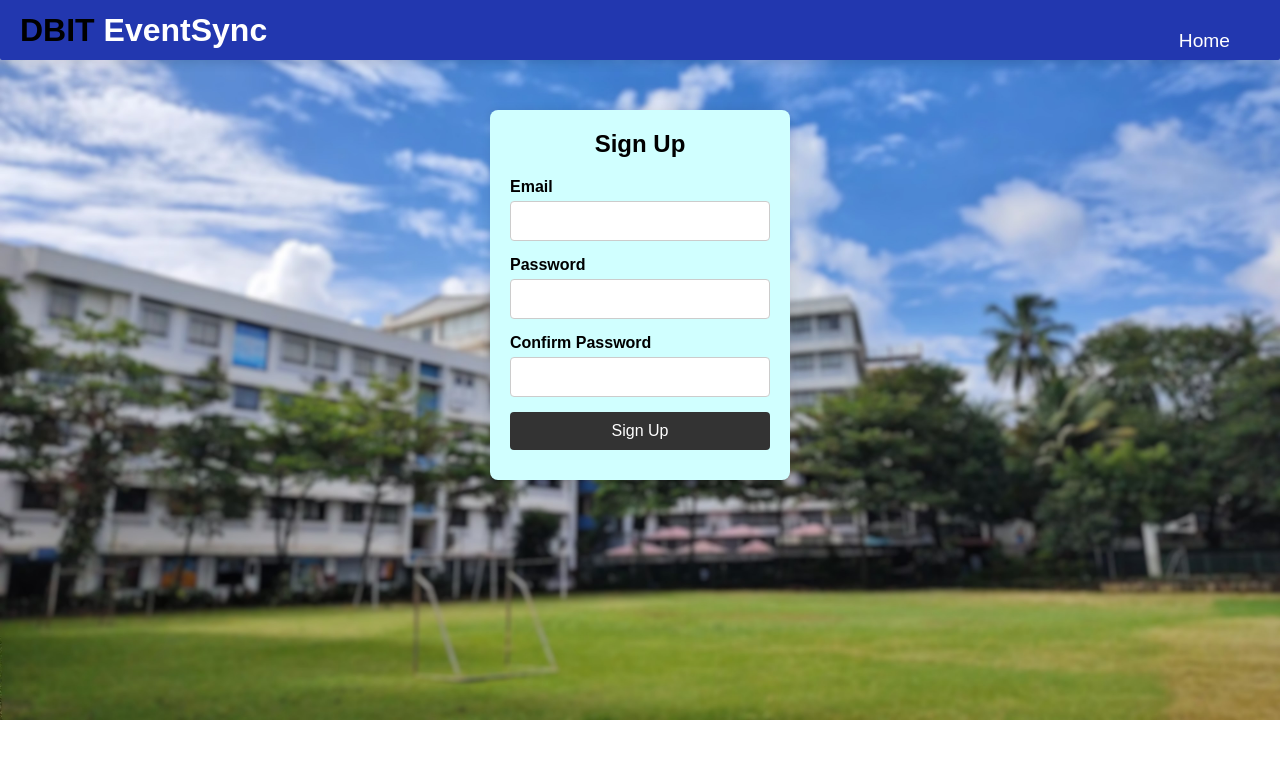
After one commit to Keigan-Cardoza88/EVENT-MANAGEMENT-SYSTEM-JCK, a PHP site: page /sign-up.html in a window 1280 px wide. The commit adds this page. Shown: the top 759 px of the page. Run offline with PHP 8.4, Linux system fonts and the light colour scheme.

Commit message:
latest with sign in feature

```diff
--- a/scripts.js
+++ b/scripts.js
@@ -1,4 +1,3 @@
-// Placeholder to store events from localStorage
 let events = JSON.parse(localStorage.getItem('events')) || [];
 
 document.addEventListener('DOMContentLoaded', () => {
@@ -23,53 +22,70 @@ document.addEventListener('DOMContentLoaded', () => {
     }
 });
 
-// Handle sign-up form submission
+
 function handleSignUp(e) {
     e.preventDefault();
-
-    // Get form data
     const formData = new FormData(document.getElementById('signUpForm'));
 
-    // Send data to the PHP script
-    fetch('sign-up.php', {
+    fetch('sign-up-handler.php', {
         method: 'POST',
         body: formData
     })
     .then(response => response.text())
     .then(data => {
-        console.log('Sign-Up Response:', data); // Log the response for debugging
-        alert(data); // Display the response from PHP
-        if (data.trim() === 'Registration successful') {
-            document.getElementById('signUpForm').reset(); // Clear the form
-            window.location.href = 'head-index.php'; // Redirect on success
-        }
+        const trimmedData = data.trim();
+        const resultElement = document.getElementById('resultMessage');
+
+        // Display the message returned from the PHP script
+        resultElement.innerHTML = trimmedData;
+        resultElement.style.color = trimmedData.includes('successful') ? 'green' : 'red'; // Set color based on success or failure
     })
-    .catch(error => console.error('Error:', error)); // Log any errors
+    .catch(error => {
+        console.error('Error:', error);
+        const resultElement = document.getElementById('resultMessage');
+        resultElement.textContent = 'An unexpected error occurred.';
+        resultElement.style.color = 'red';
+    });
 }
+
+
+
 
 // Handle login form submission
 function handleLogin(e) {
     e.preventDefault();
-
-    // Get form data
     const formData = new FormData(document.getElementById('loginForm'));
 
-    // Send data to the PHP script
-    fetch('login.php', {
+    fetch('login-handler.php', {
         method: 'POST',
         body: formData
     })
     .then(response => response.text())
     .then(data => {
-        console.log('Login Response:', data); // Log the response for debugging
-        alert(data); // Display the response from PHP
-        if (data.trim() === 'Login successful') {
-            document.getElementById('loginForm').reset(); // Clear the form
-            window.location.href = 'head-index.php'; // Redirect on success
+        const trimmedData = data.trim();
+        const resultElement = document.getElementById('resultMessage');
+
+        if (trimmedData === 'Login successful') {
+            // Display a clickable URL instead of redirecting
+            resultElement.innerHTML = 'Login successful! <a href="index2.html">Go to Homepage</a>';
+            resultElement.style.color = 'green'; // Change color for success message
+        } else {
+            // Show the error message on the page
+            resultElement.textContent = trimmedData;
+            resultElement.style.color = 'red'; // Highlight error
         }
     })
-    .catch(error => console.error('Error:', error)); // Log any errors
+    .catch(error => {
+        console.error('Error:', error);
+        const resultElement = document.getElementById('resultMessage');
+        resultElement.textContent = 'An unexpected error occurred.';
+        resultElement.style.color = 'red';
+    });
 }
+
+
+
+
 
 // Function to create an event
 function createEvent(e) {
@@ -102,7 +118,7 @@ function createEvent(e) {
     localStorage.setItem('events', JSON.stringify(events));  // Save events to localStorage
 
     alert('Event created successfully!');
-    window.location.href = 'index.html'; // Redirect after creating the event
+    window.location.href = 'index.php'; // Redirect after creating the event
 }
 
 // Function to display ongoing events
--- /dev/null
+++ b/sign-up-styles.css
@@ -0,0 +1,122 @@
+/* Reset default styles */
+* {
+    margin: 0;
+    padding: 0;
+    box-sizing: border-box;
+}
+
+/* Body styling */
+body {
+    font-family: 'Poppins', sans-serif;
+    background-image: url('Images/dbit.jpeg');
+    background-position: center;
+    background-size: cover;
+    background-repeat: no-repeat;
+    background-position-y: top;
+}
+
+/* Header styling */
+header {
+    display: flex;
+    justify-content: space-between;
+    align-items: center;
+    padding: 10px 20px;
+    padding-right: 50px;
+    background-color: rgb(34, 55, 175);
+    box-shadow: 0 4px 10px rgba(0, 0, 0, 0.1);
+    border-radius: 0px 0px 2px 2px;
+}
+
+/* Navigation bar styling */
+.navBar {
+    display: flex;
+    flex-direction: column;
+    height: 20px;
+    margin-top: 20px;
+}
+
+.logo {
+    font-size: 2em;
+    font-weight: bold;
+    color: rgb(255, 255, 255);
+}
+
+nav ul {
+    list-style: none;
+    display: flex;
+}
+
+nav ul li {
+    margin-left: 30px;
+}
+
+nav ul li a {
+    text-decoration: none;
+    color: #ffffff;
+    font-size: 1.2em;
+    transition: color 0.3s ease;
+}
+
+nav ul li a:hover {
+    color: #b8e4f9;
+}
+
+/* Sign-up container styling */
+.signUpContainer {
+    width: 300px;
+    margin: 50px auto;
+    padding: 20px;
+    background-color: #d0ffff;
+    border-radius: 8px;
+    box-shadow: 0 0 10px rgba(0, 0, 0, 0.1);
+}
+
+/* Heading styling */
+h2 {
+    text-align: center;
+    margin-bottom: 20px;
+}
+
+/* Form styling */
+form {
+    display: flex;
+    flex-direction: column;
+}
+
+label {
+    margin-bottom: 5px;
+    font-weight: bold;
+}
+
+/* Input fields styling */
+input[type="text"],
+input[type="password"] {
+    padding: 10px;
+    margin-bottom: 15px;
+    border: 1px solid #ccc;
+    border-radius: 4px;
+    font-size: 16px;
+}
+
+/* Submit button styling */
+input[type="submit"] {
+    padding: 10px;
+    border: none;
+    border-radius: 4px;
+    background-color: #333;
+    color: #fff;
+    font-size: 16px;
+    cursor: pointer;
+}
+
+input[type="submit"]:hover {
+    background-color: #555;
+}
+
+/* Error message styling */
+#resultMessage {
+    text-align: center;
+    margin-top: 10px;
+    color: red;
+    font-weight: bold;
+}
--- /dev/null
+++ b/sign-up.html
@@ -0,0 +1,38 @@
+<!DOCTYPE html>
+<html lang="en">
+<head>
+    <meta charset="UTF-8">
+    <meta name="viewport" content="width=device-width, initial-scale=1.0">
+    <title>Event Management JCK</title>
+    <link rel="stylesheet" href="sign-up-styles.css">
+</head>
+<body>
+    <header>
+        <div class="logo" style="font-weight: 750;"><span style="color: rgb(0, 0, 0);">DBIT</span> EventSync</div>
+        <nav class="navBar">
+            <ul>
+                <li><a href="index.html">Home</a></li>
+            </ul>
+        </nav>
+    </header>
+    <div class="signUpContainer">
+        <h2>Sign Up</h2>
+        <form id="signUpForm" method="post" action="sign-up-handler.php">
+            <label for="email">Email</label>
+            <input type="text" id="email" name="email" required>
+
+            <label for="password">Password</label>
+            <input type="password" id="password" name="password" required>
+
+            <label for="confirmPassword">Confirm Password</label>
+            <input type="password" id="confirmPassword" name="confirmPassword" required>
+
+            <input type="submit" value="Sign Up">
+        </form>
+        <!-- This div will show error messages -->
+        <div id="resultMessage"></div>
+    </div>
+
+    <script src="scripts.js"></script>
+</body>
+</html>
--- /dev/null
+++ b/test.php
@@ -0,0 +1,5 @@
+<?php
+    if(!isset($_GET['thing'])) {
+        header("Location: head-index.php");
+    }
+?>
```
Also changed, not shown: index.html (renamed from head-index.php, +3 -12 lines), index2.html (renamed from index.php, +3 -14 lines), login-handler.php (added, +37 -0 lines), login-styles.css (added, +105 -0 lines), login.html (added, +35 -0 lines), login.php (deleted, +0 -69 lines), sign-up-handler.php (added, +43 -0 lines), sign-up.php (deleted, +0 -71 lines), styles.css (line endings or trailing spaces).
